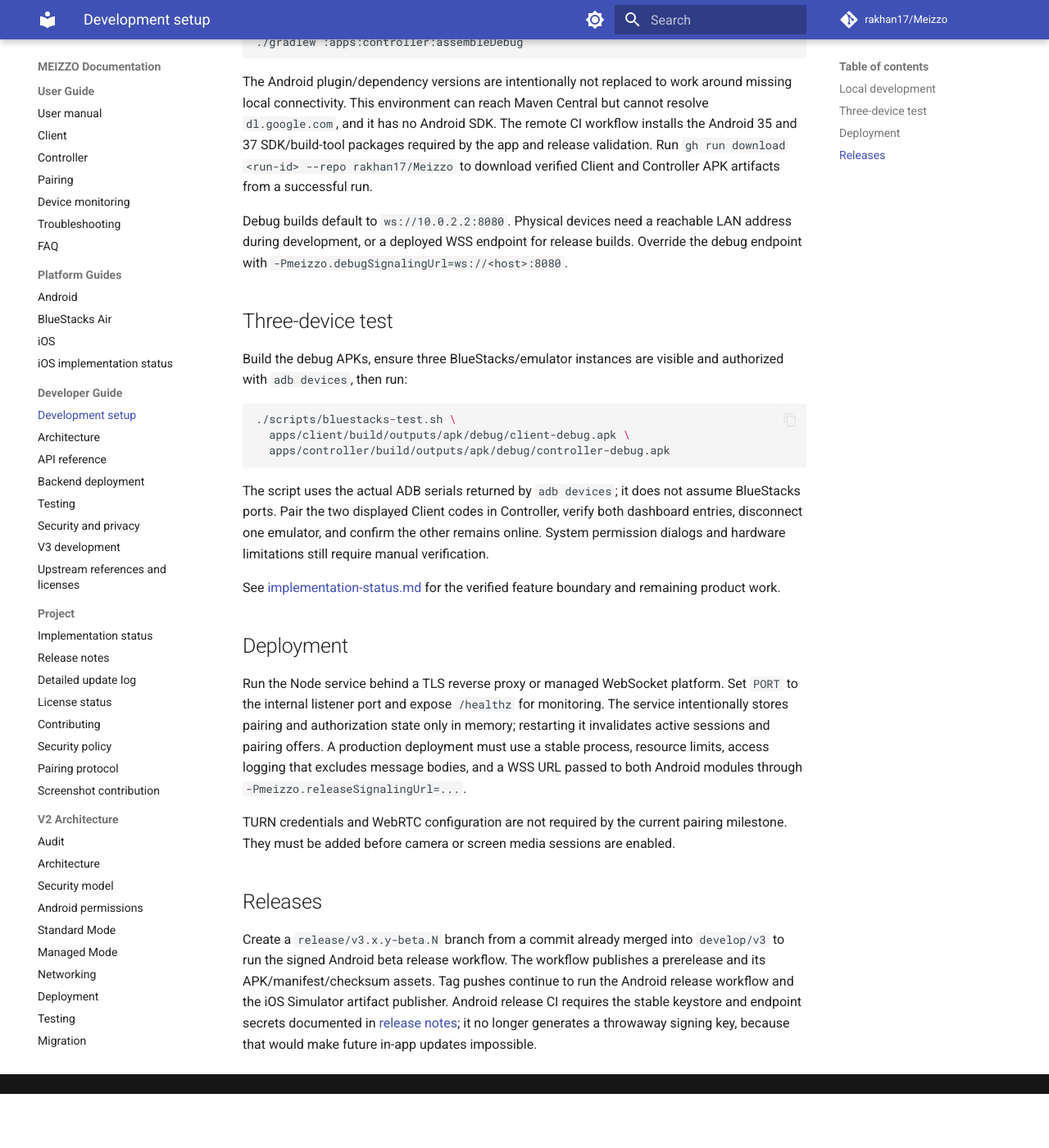
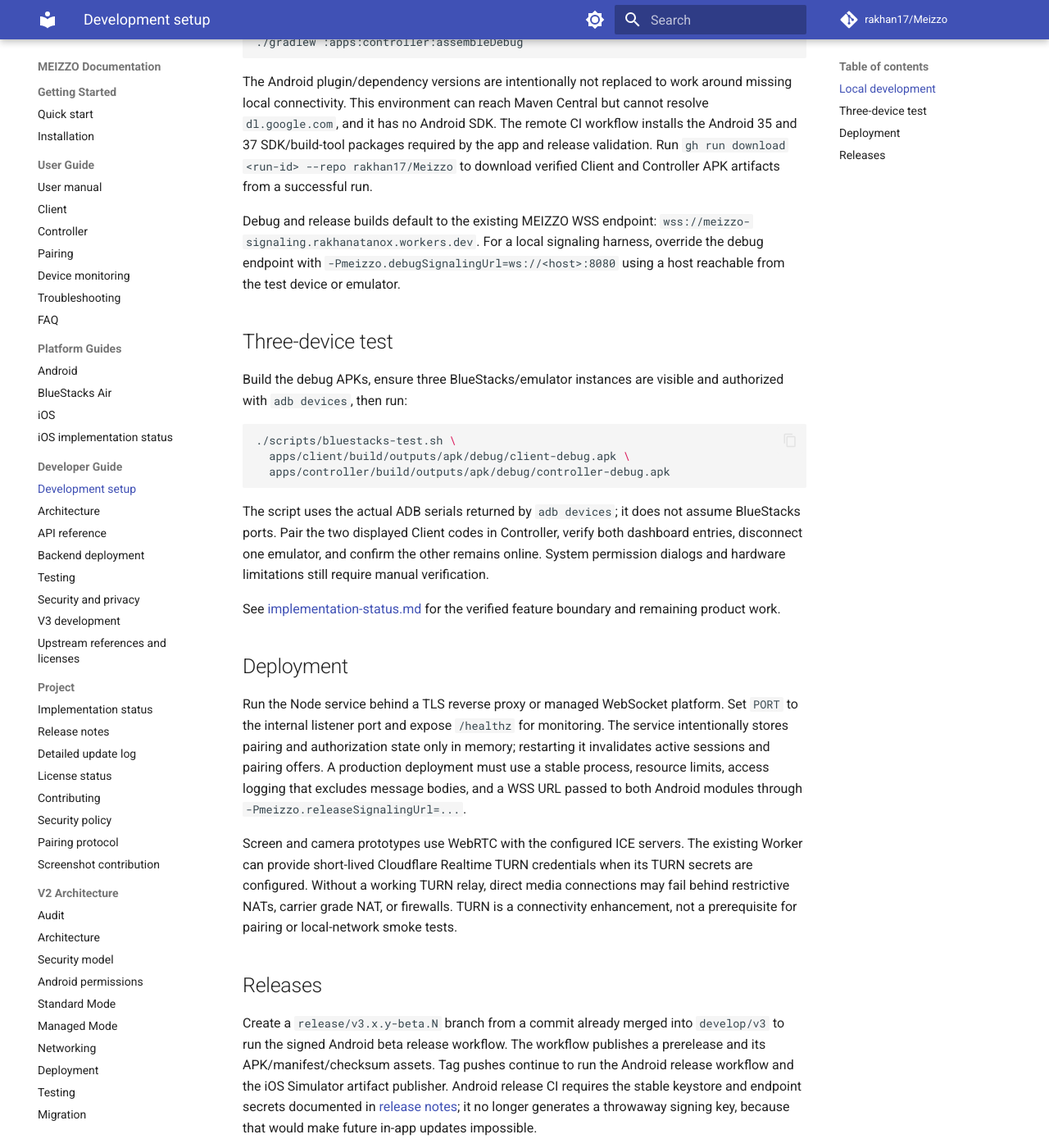
Before and after one commit to rakhan17/Meizzo, an MkDocs documentation site: the page built from docs/development.md, in a window 1280 px wide and 1400 px high, scrolled down 485 px. Shown: the whole window at 82% size. Built offline with MkDocs 1.6.1 and Material for MkDocs 9.7.7, drawn with Linux system fonts in a browser that asks for light colours; comment, search, counter and statistics services are not loaded; before the commit the page ends 1819 px from its top, so only the background shows below that.

Commit message:
docs(beta): correct endpoint guidance and published release status

```diff
--- a/docs/development.md
+++ b/docs/development.md
@@ -25,10 +25,11 @@ cannot resolve `dl.google.com`, and it has no Android SDK. The remote CI workflo
 Run `gh run download <run-id> --repo rakhan17/Meizzo` to download verified
 Client and Controller APK artifacts from a successful run.
 
-Debug builds default to `ws://10.0.2.2:8080`. Physical devices need a
-reachable LAN address during development, or a deployed WSS endpoint for
-release builds. Override the debug endpoint with
-`-Pmeizzo.debugSignalingUrl=ws://<host>:8080`.
+Debug and release builds default to the existing MEIZZO WSS endpoint:
+`wss://meizzo-signaling.rakhanatanox.workers.dev`. For a local signaling
+harness, override the debug endpoint with
+`-Pmeizzo.debugSignalingUrl=ws://<host>:8080` using a host reachable from the
+test device or emulator.
 
 ## Three-device test
 
@@ -60,9 +61,12 @@ deployment must use a stable process, resource limits, access logging that
 excludes message bodies, and a WSS URL passed to both Android modules through
 `-Pmeizzo.releaseSignalingUrl=...`.
 
-TURN credentials and WebRTC configuration are not required by the current
-pairing milestone. They must be added before camera or screen media sessions
-are enabled.
+Screen and camera prototypes use WebRTC with the configured ICE servers.
+The existing Worker can provide short-lived Cloudflare Realtime TURN
+credentials when its TURN secrets are configured. Without a working TURN
+relay, direct media connections may fail behind restrictive NATs, carrier
+grade NAT, or firewalls. TURN is a connectivity enhancement, not a prerequisite
+for pairing or local-network smoke tests.
 
 ## Releases
 
```
